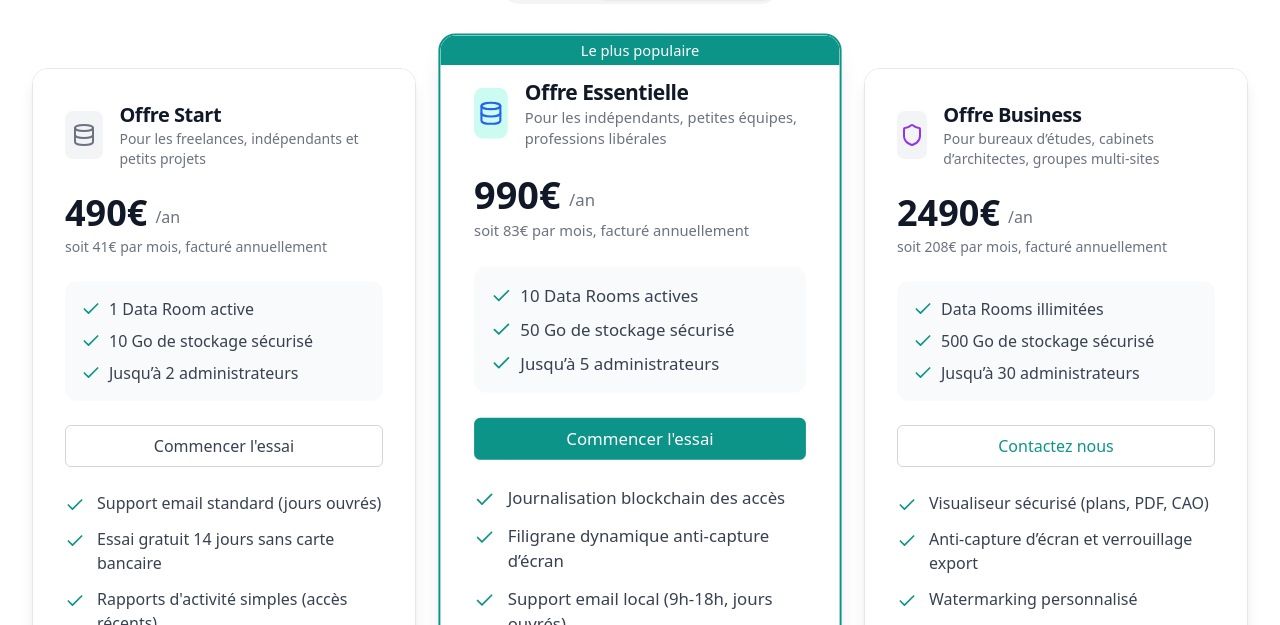
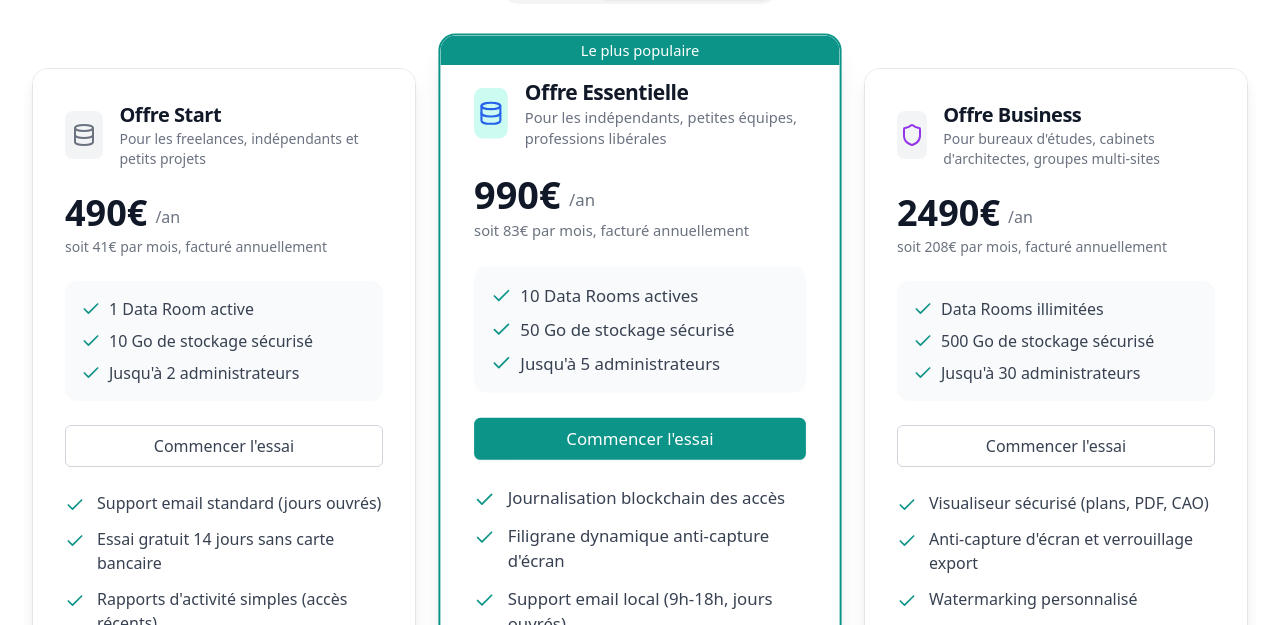
Before and after one commit to azarqane/Dataroom, a React (Vite) app: page / in a window 1280 px wide. Shown: the part 4940-5565 px from the top of the page. Built offline with nearby package versions, Linux system fonts and the light colour scheme.

Commit message:
Update buttons to navigate to auth page

```diff
--- a/src/components/Pricing.tsx
+++ b/src/components/Pricing.tsx
@@ -1,8 +1,8 @@
 import React, { useState } from 'react';
-import { Check, HelpCircle, Shield, Database, Users } from 'lucide-react';
+import { ChevronDown, ChevronUp, Mail, Phone, Send, Check, HelpCircle, Shield, Database, Users } from 'lucide-react';
 import { Button } from './Button';
+import { useNavigate } from 'react-router-dom';
 import { ReactNode } from 'react';
-
 
 interface PlanFeature {
   text: string;
@@ -23,7 +23,14 @@ interface Plan {
 }
 
 export const Pricing = () => {
+  const navigate = useNavigate();
   const [annual, setAnnual] = useState(true);
+  const [formData, setFormData] = useState({
+    name: '',
+    email: '',
+    message: '',
+    subject: 'general'
+  });
 
   const plans: Plan[] = [
     {
@@ -35,7 +42,7 @@ export const Pricing = () => {
       highlights: [
         "1 Data Room active",
         "10 Go de stockage sécurisé",
-        "Jusqu’à 2 administrateurs",
+        "Jusqu'à 2 administrateurs",
       ],
       features: [
         { text: "Support email standard (jours ouvrés)", available: true },
@@ -50,7 +57,6 @@ export const Pricing = () => {
     {
       name: "Offre Essentielle",
       popular: true,
-
       description: "Pour les indépendants, petites équipes, professions libérales",
       monthlyPrice: 99,
       yearlyPrice: 990, // 2 mois offerts
@@ -58,11 +64,11 @@ export const Pricing = () => {
       highlights: [
         "10 Data Rooms actives",
         "50 Go de stockage sécurisé",
-        "Jusqu’à 5 administrateurs",
+        "Jusqu'à 5 administrateurs",
       ],
       features: [
         { text: "Journalisation blockchain des accès", available: true },
-        { text: "Filigrane dynamique anti-capture d’écran", available: true },
+        { text: "Filigrane dynamique anti-capture d'écran", available: true },
         { text: "Support email local (9h-18h, jours ouvrés)", available: true },
         { text: "Essai gratuit 14 jours sans carte bancaire", available: true },
         { text: "Rapports d'activité basiques", available: false },
@@ -70,21 +76,20 @@ export const Pricing = () => {
       ],
       cta: "Commencer l'essai",
     },
-
     {
       name: "Offre Business",
-      description: "Pour bureaux d’études, cabinets d’architectes, groupes multi-sites",
+      description: "Pour bureaux d'études, cabinets d'architectes, groupes multi-sites",
       monthlyPrice: 249,
       yearlyPrice: 2490,
       icon: <Shield className="h-6 w-6 text-purple-600" />,
       highlights: [
         "Data Rooms illimitées",
         "500 Go de stockage sécurisé",
-        "Jusqu’à 30 administrateurs",
+        "Jusqu'à 30 administrateurs",
       ],
       features: [
         { text: "Visualiseur sécurisé (plans, PDF, CAO)", available: true },
-        { text: "Anti-capture d’écran et verrouillage export", available: true },
+        { text: "Anti-capture d'écran et verrouillage export", available: true },
         { text: "Watermarking personnalisé", available: true },
         { text: "Archivage légal 10 ans", available: true },
         { text: "Support premium 24/7 dédié", available: true },
@@ -134,7 +139,6 @@ export const Pricing = () => {
           </div>
         </div>
         <div className="grid grid-cols-1 sm:grid-cols-2 lg:grid-cols-3 gap-8 max-w-7xl mx-auto">
-
           {plans.map((plan, index) => (
             <div
               key={index}
@@ -188,8 +192,12 @@ export const Pricing = () => {
                   ))}
                 </div>
 
-                <Button variant={plan.popular ? 'primary' : 'outline'} className="w-full mb-6">
-                  {plan.cta}
+                <Button
+                  variant={plan.popular ? 'primary' : 'outline'}
+                  className="w-full mb-6"
+                  onClick={() => navigate('/auth')}
+                >
+                  Commencer l'essai
                 </Button>
 
                 <ul className="space-y-3">
@@ -232,9 +240,9 @@ export const Pricing = () => {
               </p>
             </div>
             <div className="w-full md:w-1/3 md:text-right">
-            <a href="#contact" className="text-teal-600 hover:text-teal-700 font-medium">
-              <Button variant="secondary">Contactez-nous</Button>
-            </a>
+              <a href="#contact" className="text-teal-600 hover:text-teal-700 font-medium">
+                <Button variant="secondary">Contactez-nous</Button>
+              </a>
             </div>
           </div>
 
```
